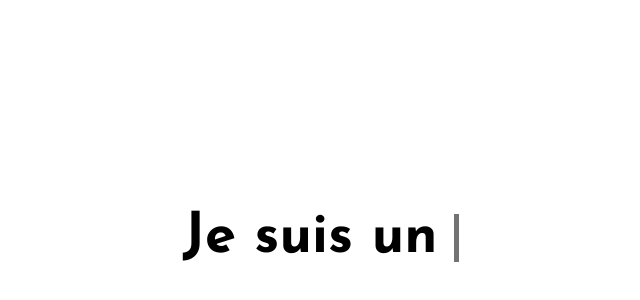
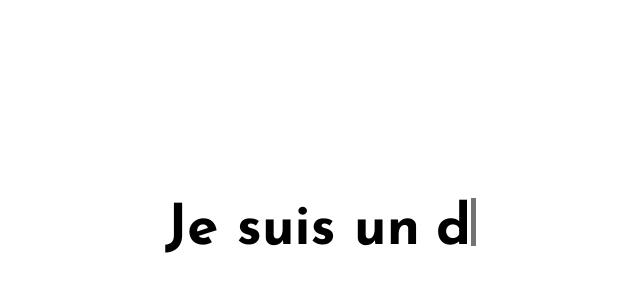
Before and after one commit to SUPA93/text-anim, a plain HTML site: page index.html in a window 1280 px wide. Shown: the part 170-470 px from the top of the page, without its empty margins (322-962 px from the left). Drawn offline with Linux system fonts and the light colour scheme.

Commit message:
added keyframe and animation

```diff
--- a/index.js
+++ b/index.js
@@ -0,0 +1,11 @@
+const target = document.getElementById("target");
+let array = ["développeur", "créatif", "intégrateur"];
+
+const createLetter = () => {
+    const letter = document.createElement("span");
+    target.appendChild(letter);
+
+    letter.textContent = array[0][0];
+};
+
+createLetter();
--- a/style.css
+++ b/style.css
@@ -1,5 +1,8 @@
 @import url("https://fonts.googleapis.com/css2?family=Josefin+Sans:wght@700&display=swap");
-
+*{
+  margin: 0;
+  padding: 0;
+}
 body {
   min-height: 100vh;
   font-family: "Josefin Sans", sans-serif;
@@ -20,7 +23,7 @@ body {
   height: 3rem;
   width: 5px;
   background: black;
-  top: -20px;
+  top: 0px;
   transform: translateY(-4px);
   right: -5px;
   animation: anim 0.8s linear infinite;
```
